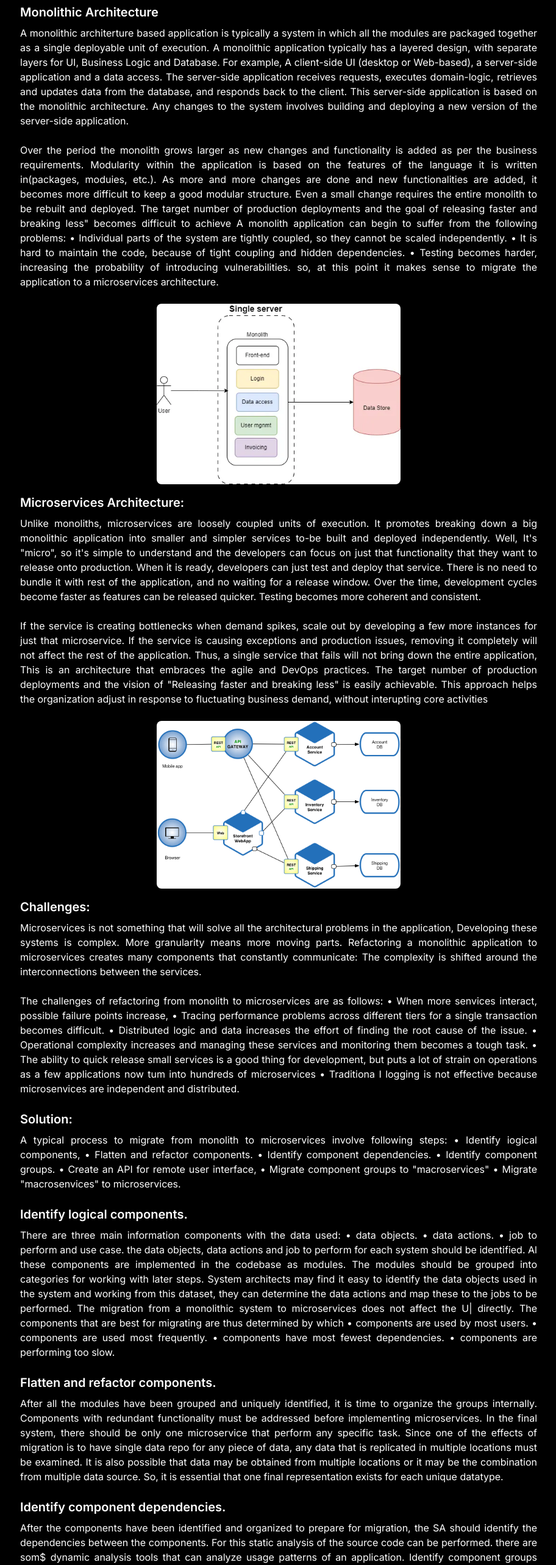
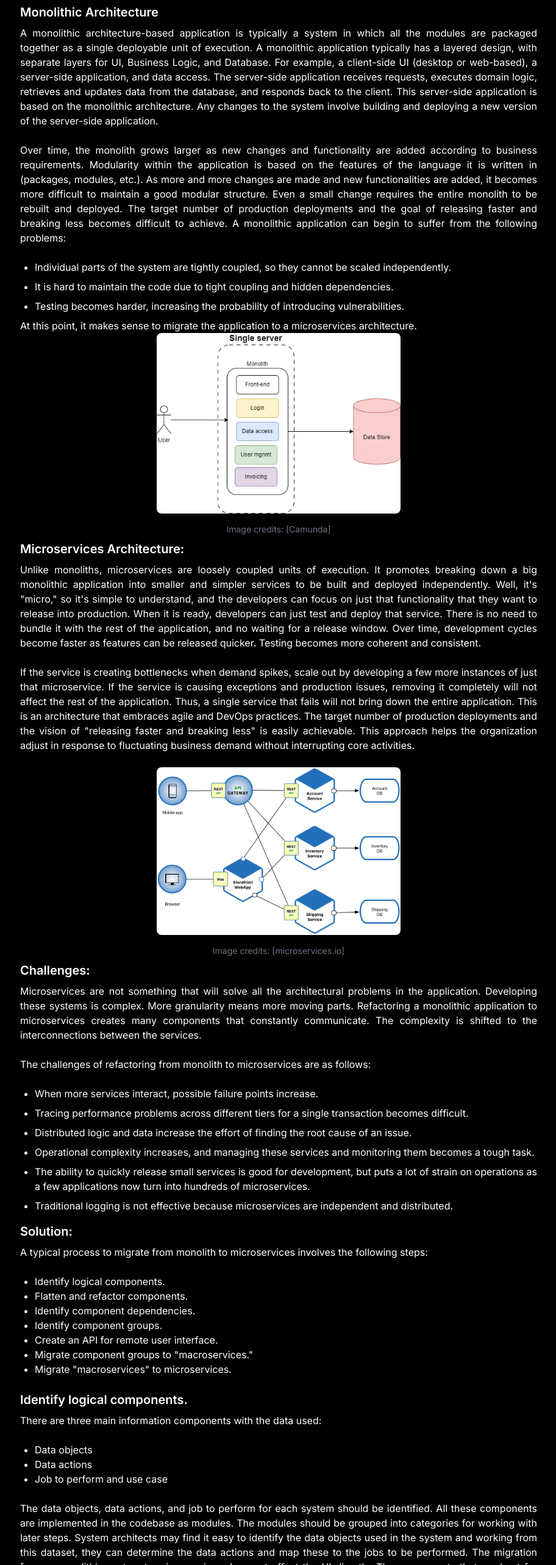
Before and after one commit to Swanand58/next-portfolio, a Next.js app: page /articles/refactoring-from-monolithic-to-microservices-based-architecture in a window 1280 px wide. Shown: the part 234-2800 px from the top of the page at 61% size, without its empty margins (183-1095 px from the left). Built offline with nearby package versions, Linux system fonts and the light colour scheme.

Commit message:
Articles added and typos fixed

```diff
--- a/data/projects.ts
+++ b/data/projects.ts
@@ -111,7 +111,7 @@ const articles: Article[] = [
     title:
       "Refactoring from Monolithic to Microservices based Architecture. (Challenges and Solution)",
     summary:
-      "Monolithic Architecture: A monolithic architerture based application is typically a system in which all the modules are packaged together as a single deployable unit of execution. A monolithic application typically has a layered design, with separate layers for UI, Business Logic and Database. For example, A client-side UI (desktop or Web-based), a server-side application and a data access. The server-side application receives requests, executes domain-logic, retrieves and updates data from the database, and responds back to the client. This server-side application is based on the monolithic architecture. Any changes to the system involves building and deploying a new version of the server-side application.",
+      "Monolithic Architecture -  A monolithic architecture-based application is typically a system in which all the modules are packaged together as a single deployable unitof execution. A monolithic application typically has a layered design, with separate layers for UI, Business Logic, and Database. For example, a client-side UI (desktop or web-based), a server-side application, and data access. The server-side application receives requests, executes domain logic, retrieves and updates data from the database, and responds back to the client. This server-side application is based on the monolithic architecture. Any changes to the system involve building and deploying a new version of the server-side application.",
     link: "/articles/refactoring-from-monolithic-to-microservices-based-architecture",
     isExternal: false,
   },
--- a/src/app/articles/refactoring-from-monolithic-to-microservices-based-architecture/page.tsx
+++ b/src/app/articles/refactoring-from-monolithic-to-microservices-based-architecture/page.tsx
@@ -19,34 +19,45 @@ const MonolithicToMicroservicesBasedArchitecture = () => {
       </h1>
       <h2 className="mb-2 text-xl font-semibold"> Monolithic Architecture</h2>
       <p className="mb-6">
-        A monolithic architerture based application is typically a system in
+        A monolithic architecture-based application is typically a system in
         which all the modules are packaged together as a single deployable unit
         of execution. A monolithic application typically has a layered design,
-        with separate layers for UI, Business Logic and Database. For example, A
-        client-side UI (desktop or Web-based), a server-side application and a
+        with separate layers for UI, Business Logic, and Database. For example,
+        a client-side UI (desktop or web-based), a server-side application, and
         data access. The server-side application receives requests, executes
-        domain-logic, retrieves and updates data from the database, and responds
+        domain logic, retrieves and updates data from the database, and responds
         back to the client. This server-side application is based on the
-        monolithic architecture. Any changes to the system involves building and
+        monolithic architecture. Any changes to the system involve building and
         deploying a new version of the server-side application.
       </p>
       <p className="mb-6">
-        Over the period the monolith grows larger as new changes and
-        functionality is added as per the business requirements. Modularity
-        within the application is based on the features of the language it is
-        written in(packages, moduies, etc.). As more and more changes are done
-        and new functionalities are added, it becomes more difficult to keep a
-        good modular structure. Even a small change requires the entire monolith
-        to be rebuilt and deployed. The target number of production deployments
-        and the goal of releasing faster and breaking less" becomes difficuit to
-        achieve A monolith application can begin to suffer from the following
-        problems: • Individual parts of the system are tightly coupled, so they
-        cannot be scaled independently. • It is hard to maintain the code,
-        because of tight coupling and hidden dependencies. • Testing becomes
-        harder, increasing the probability of introducing vulnerabilities. so,
-        at this point it makes sense to migrate the application to a
-        microservices architecture.
+        Over time, the monolith grows larger as new changes and functionality
+        are added according to business requirements. Modularity within the
+        application is based on the features of the language it is written in
+        (packages, modules, etc.). As more and more changes are made and new
+        functionalities are added, it becomes more difficult to maintain a good
+        modular structure. Even a small change requires the entire monolith to
+        be rebuilt and deployed. The target number of production deployments and
+        the goal of releasing faster and breaking less becomes difficult to
+        achieve. A monolithic application can begin to suffer from the following
+        problems:
       </p>
+      <ul className="list-disc pl-6 space-y-2 mt-2 mb-2">
+        <li>
+          Individual parts of the system are tightly coupled, so they cannot be
+          scaled independently.
+        </li>
+        <li>
+          It is hard to maintain the code due to tight coupling and hidden
+          dependencies.
+        </li>
+        <li>
+          Testing becomes harder, increasing the probability of introducing
+          vulnerabilities.
+        </li>
+      </ul>
+      At this point, it makes sense to migrate the application to a
+      microservices architecture.
       <Image
         src="/monolithic1.webp"
         alt="Monolith"
@@ -54,32 +65,35 @@ const MonolithicToMicroservicesBasedArchitecture = () => {
         height={500}
         className="mb-4 rounded-lg mx-auto"
       />
+      <div className="text-sm text-gray-500 text-center mb-2">
+        Image credits: [Camunda]
+      </div>
       <h2 className="mb-2 text-xl font-semibold">
         Microservices Architecture:
       </h2>
       <p className="mb-6">
         Unlike monoliths, microservices are loosely coupled units of execution.
         It promotes breaking down a big monolithic application into smaller and
-        simpler services to-be built and deployed independently. Well, It's
-        "micro", so it's simple to understand and the developers can focus on
-        just that functionality that they want to release onto production. When
+        simpler services to be built and deployed independently. Well, it's
+        "micro," so it's simple to understand, and the developers can focus on
+        just that functionality that they want to release into production. When
         it is ready, developers can just test and deploy that service. There is
-        no need to bundle it with rest of the application, and no waiting for a
-        release window. Over the time, development cycles become faster as
+        no need to bundle it with the rest of the application, and no waiting
+        for a release window. Over time, development cycles become faster as
         features can be released quicker. Testing becomes more coherent and
         consistent.
       </p>
       <p className="mb-6">
         If the service is creating bottlenecks when demand spikes, scale out by
-        developing a few more instances for just that microservice. If the
+        developing a few more instances of just that microservice. If the
         service is causing exceptions and production issues, removing it
         completely will not affect the rest of the application. Thus, a single
-        service that fails will not bring down the entire application, This is
-        an architecture that embraces the agile and DevOps practices. The target
-        number of production deployments and the vision of "Releasing faster and
+        service that fails will not bring down the entire application. This is
+        an architecture that embraces agile and DevOps practices. The target
+        number of production deployments and the vision of "releasing faster and
         breaking less" is easily achievable. This approach helps the
-        organization adjust in response to fluctuating business demand, without
-        interupting core activities
+        organization adjust in response to fluctuating business demand without
+        interrupting core activities.
       </p>
       <Image
         src="/microservice.png"
@@ -88,55 +102,88 @@ const MonolithicToMicroservicesBasedArchitecture = () => {
         height={500}
         className="mb-4 rounded-lg mx-auto"
       />
+      <div className="text-sm text-gray-500 text-center mb-2">
+        Image credits: [microservices.io]
+      </div>
       <h2 className="mb-2 text-xl font-semibold">Challenges:</h2>
       <p className="mb-6">
-        Microservices is not something that will solve all the architectural
-        problems in the application, Developing these systems is complex. More
+        Microservices are not something that will solve all the architectural
+        problems in the application. Developing these systems is complex. More
         granularity means more moving parts. Refactoring a monolithic
         application to microservices creates many components that constantly
-        communicate: The complexity is shifted around the interconnections
-        between the services.
+        communicate. The complexity is shifted to the interconnections between
+        the services.
       </p>
       <p className="mb-6">
         The challenges of refactoring from monolith to microservices are as
-        follows: • When more senvices interact, possible failure points
-        increase, • Tracing performance problems across different tiers for a
-        single transaction becomes difficult. • Distributed logic and data
-        increases the effort of finding the root cause of the issue. •
-        Operational complexity increases and managing these services and
-        monitoring them becomes a tough task. • The ability to quick release
-        small services is a good thing for development, but puts a lot of strain
-        on operations as a few applications now tum into hundreds of
-        microservices • Traditiona I logging is not effective because
-        microsenvices are independent and distributed.
+        follows:
       </p>
+      <ul className="list-disc pl-6 space-y-2 mt-2 mb-4">
+        <li>When more services interact, possible failure points increase.</li>
+        <li>
+          Tracing performance problems across different tiers for a single
+          transaction becomes difficult.
+        </li>
+        <li>
+          Distributed logic and data increase the effort of finding the root
+          cause of an issue.
+        </li>
+        <li>
+          Operational complexity increases, and managing these services and
+          monitoring them becomes a tough task.
+        </li>
+        <li>
+          The ability to quickly release small services is good for development,
+          but puts a lot of strain on operations as a few applications now turn
+          into hundreds of microservices.
+        </li>
+        <li>
+          Traditional logging is not effective because microservices are
+          independent and distributed.
+        </li>
+      </ul>
       <h2 className="mb-2 text-xl font-semibold">Solution:</h2>
       <p className="mb-6">
-        A typical process to migrate from monolith to microservices involve
-        following steps: • Identify iogical components, • Flatten and refactor
-        components. • Identify component dependencies. • Identify component
-        groups. • Create an API for remote user interface, • Migrate component
-        groups to "macroservices" • Migrate "macrosenvices" to microservices.
+        A typical process to migrate from monolith to microservices involves the
+        following steps:
       </p>
-
+      <ul className="list-disc pl-6 mb-6">
+        <li>Identify logical components.</li>
+        <li>Flatten and refactor components.</li>
+        <li>Identify component dependencies.</li>
+        <li>Identify component groups.</li>
+        <li>Create an API for remote user interface.</li>
+        <li>Migrate component groups to "macroservices."</li>
+        <li>Migrate "macroservices" to microservices.</li>
+      </ul>
       <h2 className="mb-2 text-xl font-semibold">
         Identify logical components.
       </h2>
       <p className="mb-6">
-        There are three main information components with the data used: • data
-        objects. • data actions. • job to perform and use case. the data
-        objects, data actions and job to perform for each system should be
-        identified. Al these components are implemented in the codebase as
-        modules. The modules should be grouped into categories for working with
-        later steps. System architects may find it easy to identify the data
-        objects used in the system and working from this dataset, they can
-        determine the data actions and map these to the jobs to be performed.
-        The migration from a monolithic system to microservices does not affect
-        the U| directly. The components that are best for migrating are thus
-        determined by which • components are used by most users. • components
-        are used most frequently. • components have most fewest dependencies. •
-        components are performing too slow.
+        There are three main information components with the data used:
       </p>
+      <ul className="list-disc pl-6 mb-6">
+        <li>Data objects</li>
+        <li>Data actions</li>
+        <li>Job to perform and use case</li>
+      </ul>
+      <p className="mb-6">
+        The data objects, data actions, and job to perform for each system
+        should be identified. All these components are implemented in the
+        codebase as modules. The modules should be grouped into categories for
+        working with later steps. System architects may find it easy to identify
+        the data objects used in the system and working from this dataset, they
+        can determine the data actions and map these to the jobs to be
+        performed. The migration from a monolithic system to microservices does
+        not affect the UI directly. The components that are best for migrating
+        are thus determined by which:
+      </p>
+      <ul className="list-disc pl-6 mb-6">
+        <li>Components are used by most users</li>
+        <li>Components are used most frequently</li>
+        <li>Components have the fewest dependencies</li>
+        <li>Components are performing too slow</li>
+      </ul>
       <h2 className="mb-2 text-xl font-semibold">
         Flatten and refactor components.
       </h2>
@@ -144,71 +191,72 @@ const MonolithicToMicroservicesBasedArchitecture = () => {
         After all the modules have been grouped and uniquely identified, it is
         time to organize the groups internally. Components with redundant
         functionality must be addressed before implementing microservices. In
-        the final system, there should be only one microservice that perform any
-        specific task. Since one of the effects of migration is to have single
-        data repo for any piece of data, any data that is replicated in multiple
-        locations must be examined. It is also possible that data may be
-        obtained from multiple locations or it may be the combination from
-        multiple data source. So, it is essential that one final representation
-        exists for each unique datatype.
+        the final system, there should be only one microservice that performs
+        any specific task. Since one of the effects of migration is to have a
+        single data repository for any piece of data, any data that is
+        replicated in multiple locations must be examined. It is also possible
+        that data may be obtained from multiple locations or it may be a
+        combination from multiple data sources. So, it is essential that one
+        final representation exists for each unique datatype.
       </p>
       <h2 className="mb-2 text-xl font-semibold">
         Identify component dependencies.
       </h2>
       <p className="mb-6">
         After the components have been identified and organized to prepare for
-        migration, the SA should identify the dependencies between the
-        components. For this static analysis of the source code can be
-        performed. there are som$ dynamic analysis tools that can analyze usage
-        patterns of an application. Identify component groups After the
-        dependencies are identified the SA should group the components into
-        cohesive groups that can be transformed into microservices. The goal
-        here is to identify a small set of objects and their constituent actions
-        that should be logically separated in the final system.
+        migration, the System Architect (SA) should identify the dependencies
+        between the components. For this, static analysis of the source code can
+        be performed. There are some dynamic analysis tools that can analyze
+        usage patterns of an application. After the dependencies are identified,
+        the SA should group the components into cohesive groups that can be
+        transformed into microservices. The goal here is to identify a small set
+        of objects and their constituent actions that should be logically
+        separated in the final system.
       </p>
       <h2 className="mb-2 text-xl font-semibold">
         Create an API for remote user interface
       </h2>
       <p className="mb-6">
         The UI must be usable both during migration and afterwards, so it is
-        likely change as components are reworked from monolithic to
+        likely to change as components are reworked from monolithic to
         macroservices and microservices. The key output from this migration is
         the API that the user interface and application can use to manipulate
-        the data. Everything is based on this APl, and so it must be ensured
+        the data. Everything is based on this API, and so it must be ensured
         that existing interactions will not change significantly. Instead, it
         should allow for the addition of new objects and actions as they are
         identified and made available. After this API layer is made, all new
-        functionality should be added through this API and not through Legacy
-        application. The design and implementation of API is key to success of
-        the migration to microservices. Changes in the API should not be
-        frequent and planned in advance to prevent deployment issues. The only
-        changes to the API should be those that add new data objects and
-        functions and that do not modify the format of the existing outputs or
-        expected inputs. For microservices to work properly, all data access
-        must be provided through API to the microservices or, during migration
-        transition period, to the macroservices or legacy application.
+        functionality should be added through this API and not through the
+        legacy application. The design and implementation of the API is key to
+        the success of the migration to microservices. Changes in the API should
+        not be frequent and should be planned in advance to prevent deployment
+        issues. The only changes to the API should be those that add new data
+        objects and functions and that do not modify the format of the existing
+        outputs or expected inputs. For microservices to work properly, all data
+        access must be provided through the API to the microservices or, during
+        the migration transition period, to the macroservices or legacy
+        application.
       </p>
       <h2 className="mb-2 text-xl font-semibold">
         Migrate component groups to macroservices
       </h2>
       <p className="mb-6">
-        Macroservices have more relaxed posture towards sharing data repos and
-        allow more complex interactions with data objects. It may therefore be
-        useful to consider their use as an interim step towards migrating to ful
-        microservices. A monolith is typically built with logic that may cause
-        problems when converting to microservices. the key goal is to move
-        components groups into separate projects and make separate deployments.
-        Each macroservice should be independently deployable from within the
-        systems CICD pipeline.
+        Macroservices have a more relaxed posture towards sharing data
+        repositories and allow more complex interactions with data objects. It
+        may therefore be useful to consider their use as an interim step towards
+        migrating to full microservices. A monolith is typically built with
+        logic that may cause problems when converting to microservices. The key
+        goal is to move component groups into separate projects and make
+        separate deployments. Each macroservice should be independently
+        deployable from within the system's CI/CD pipeline.
       </p>
       <h2 className="mb-2 text-xl font-semibold">
         Migrate macroservices to microservices
       </h2>
       <p className="mb-6">
-        The process of pulling the components, data Objects, and functions out
+        The process of pulling the components, data objects, and functions out
         of the monolith and into macroservices will provide insight into how
         these components can be further separated into microservices. The points
-        to remember are, each microservice maintains its own datastore and
+        to remember are that each microservice maintains its own datastore and
         performs only a small set of actions on the data objects within that
         datastore.
       </p>
```
Also changed, not shown: src/app/articles/quantum-computing/page.tsx (+27 -5 lines).
